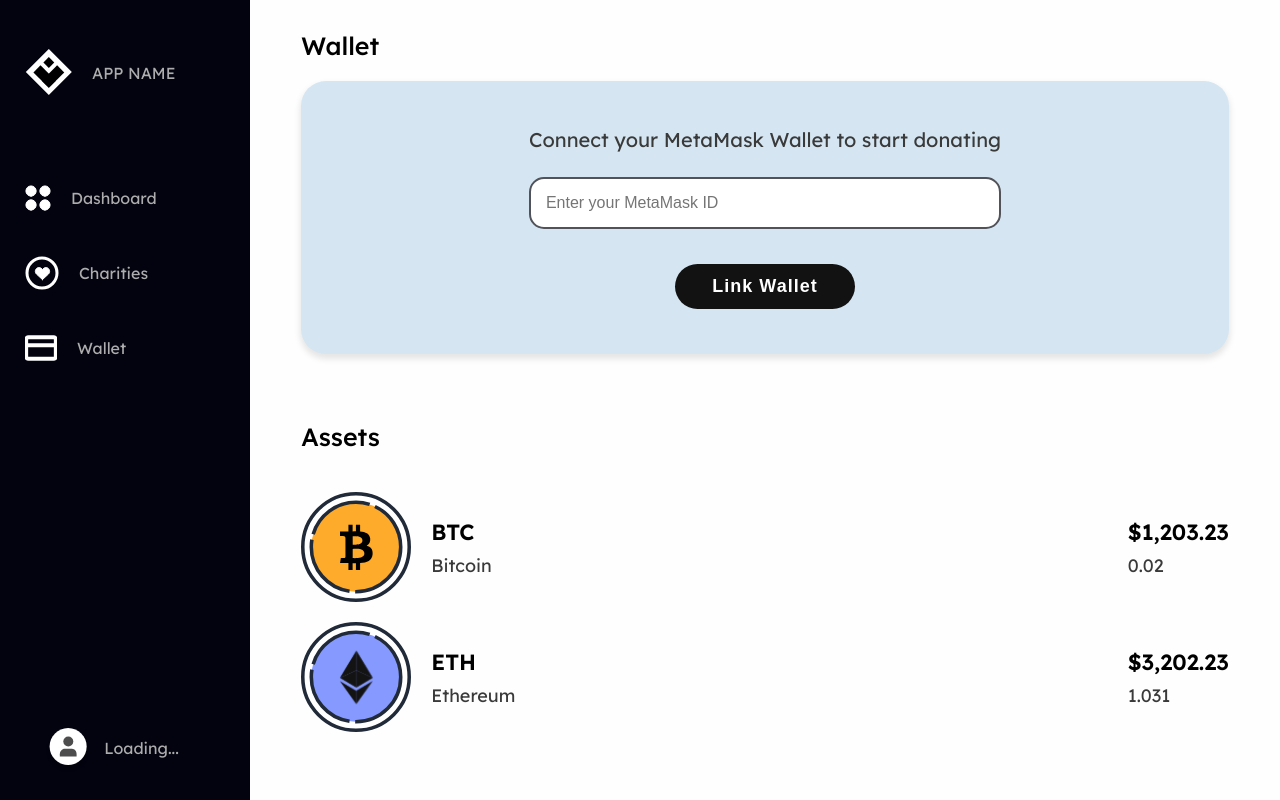
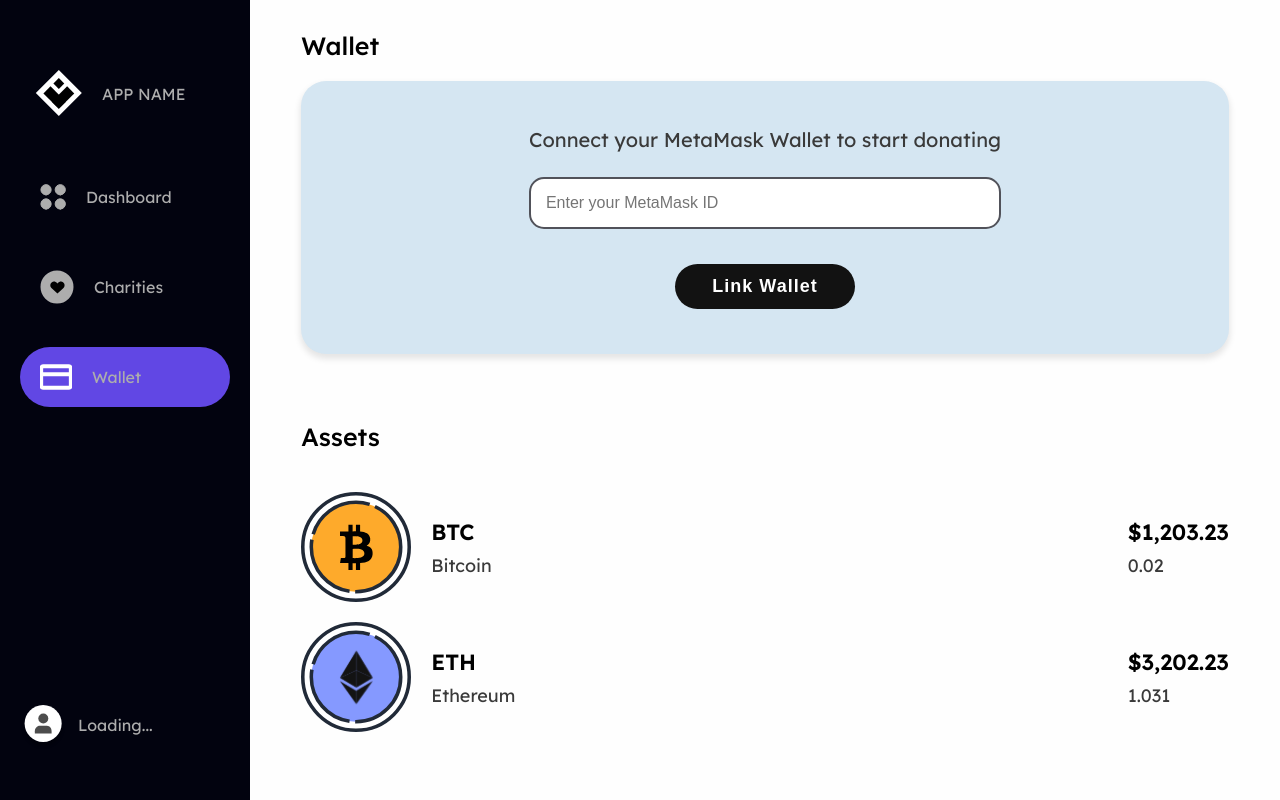
Before and after one commit to david-wei-01001/CryptoCare, a React (Create React App) app in the folder frontend/: page /wallet in a window 1280 px wide. Built offline with nearby package versions, Linux system fonts and the light colour scheme; no server answers.

Commit message:
style: Added active link highlighting on navbar

```diff
--- a/frontend/src/components/NavigationSideBar/NavbarLinks.js
+++ b/frontend/src/components/NavigationSideBar/NavbarLinks.js
@@ -1,12 +1,15 @@
 import React from 'react';
-import { Link } from 'react-router-dom';
+import { Link, useLocation } from 'react-router-dom';
 import './NavigationSidebar.css';
 
-const NavbarLink = ({ page, img }) => {
+const NavbarLink = ({ page, img, activeImg }) => {
+  const { pathname } = useLocation();
+  const isActive = pathname === `/${page.toLowerCase()}`;
+
   let pageUrl = `/${page.toLowerCase()}`
   return (
-    <Link to={pageUrl} className="navbar-link">
-      <img src={img} alt="Logo" className="navbar-logo" />
+    <Link to={pageUrl} className={`navbar-link ${isActive ? 'active' : ''}`}>
+      <img src={isActive ? activeImg : img} alt={page}className="navbar-logo" />
       <span className="navbar-text">{page}</span>
     </Link>
   );
--- a/frontend/src/components/NavigationSideBar/NavigationSidebar.css
+++ b/frontend/src/components/NavigationSideBar/NavigationSidebar.css
@@ -20,27 +20,51 @@
 
 .profile-info {
   margin-top: auto;
+  width: 240px;
 }
 
 .profile-info img {
-  margin-left: -25px;
+  margin-left: -4px;
   margin-top: 5px;
   width: 45px;
 }
 
-.profile-info .navbar-link img {
-  padding-right: 13px;
+.profile-info .navbar-link {
+  padding-right: 0;
+  max-width: 100%;
 }
 
-/* Link styling */
+.profile-info span.navbar-text {
+  width: 300px;
+  text-align: left;
+}
+
+.profile-info .navbar-logo {
+  padding-right: 12px;
+}
+
+
 .navbar-link {
   display: flex;
   align-items: center;
   width: 100%;
-  max-width: 200px;
-  height: 45px;
+  max-width: 180px;
+  padding: 20px;
   margin-bottom: 30px;
   text-decoration: none;
+}
+
+/* Link styling */
+a.navbar-link {
+  max-width: 170px;
+  height: 20px;
+  width: 100%;
+}
+
+
+.navbar-link.active {
+  background-color: var(--primary-purple);
+  border-radius: 50px;
 }
 
 .navbar-link img {
--- a/frontend/src/components/NavigationSideBar/NavigationSidebar.js
+++ b/frontend/src/components/NavigationSideBar/NavigationSidebar.js
@@ -45,9 +45,11 @@
           <span className="navbar-text">APP NAME</span>
         </div>
 
-        <NavbarLinks page="Dashboard" img={`${process.env.PUBLIC_URL}/dashboardActive.svg`} />
-        <NavbarLinks page="Charities" img={`${process.env.PUBLIC_URL}/charitiesActive.svg`} />
-        <NavbarLinks page="Wallet" img={`${process.env.PUBLIC_URL}/walletActive.svg`} />
+        <NavbarLinks className="link-container" page="Dashboard" img={`${process.env.PUBLIC_URL}/dashboardInactive.svg`} activeImg={`${process.env.PUBLIC_URL}/dashboardActive.svg`} />
+
+        <NavbarLinks className="link-container" page="Charities" img={`${process.env.PUBLIC_URL}/charitiesInactive.svg`} activeImg={`${process.env.PUBLIC_URL}/charitiesActive.svg`} />
+
+        <NavbarLinks className="link-container" page="Wallet" img={`${process.env.PUBLIC_URL}/walletInactive.svg`} activeImg={`${process.env.PUBLIC_URL}/walletActive.svg`} />
 
         <div className="profile-info">
           <div className="navbar-link">
```
Also changed, not shown: frontend/public/charitiesInactive.svg (renamed from frontend/public/charitiesInctive.svg).
